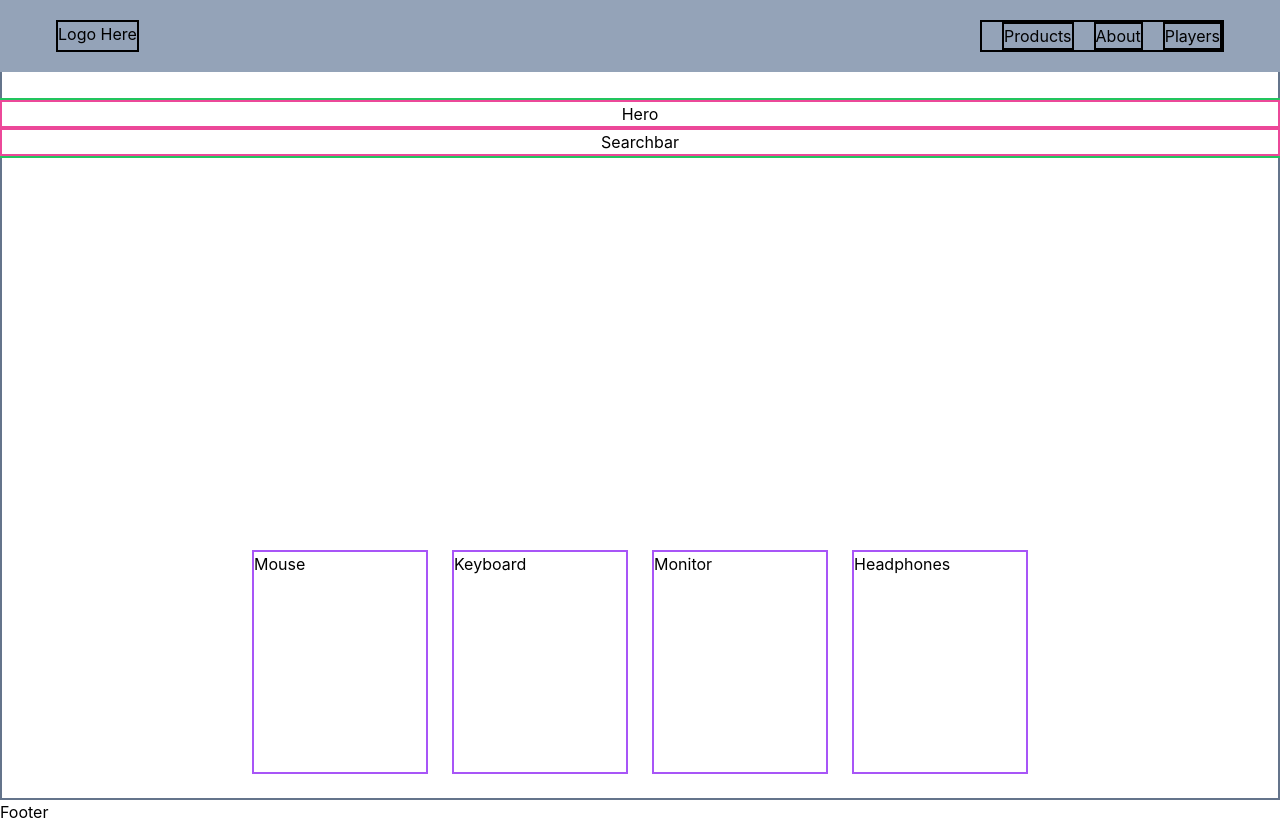
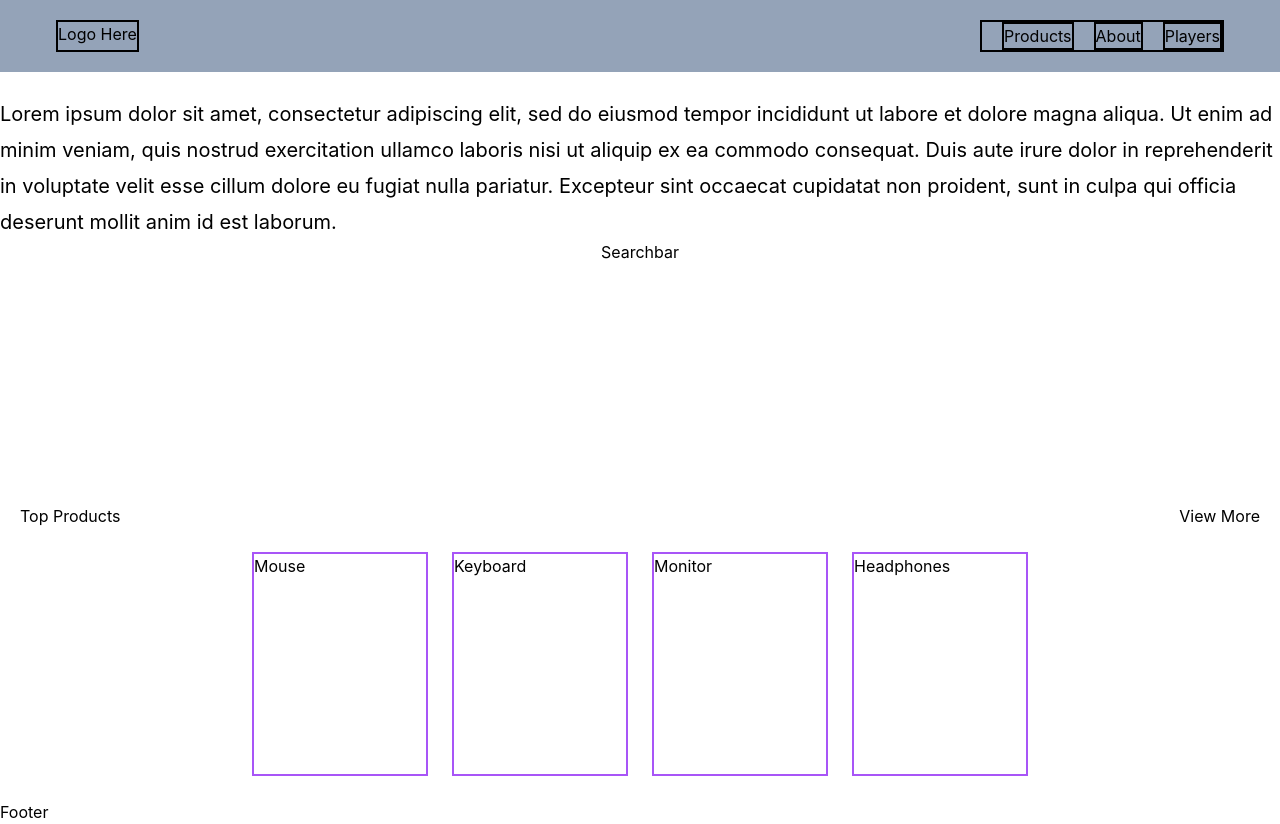
Before and after one commit to liucidity/gamer-gear, a Next.js app: page /home in a window 1280 px wide. Built offline with nearby package versions, Linux system fonts and the light colour scheme; what prettier-plugin-tailwindcss would draw is missing.

Commit message:
style: add lorem and carousel header

```diff
--- a/pages/home/index.tsx
+++ b/pages/home/index.tsx
@@ -4,9 +4,8 @@ import SnapCarousel from "../../components/SnapCarousel";
 // ---- Type Definitions
 // ** If the Home component below accepts more props, add them and their respective types in this Type declaration, and then destructure below **
 type Props = {
-  children: any,
-}
-
+  children: any;
+};
 
 const topProducts = [
   {
@@ -29,16 +28,22 @@ const topProducts = [
 
 const Home = ({ children }: Props) => {
   return (
-    <div className="flex h-screen w-screen flex-col items-center justify-between border-2 border-slate-500 px-10 pt-24">
-      <section className="flex w-screen flex-col items-center border-2 border-green-500">
-        <p className="flex w-screen items-center justify-center border-2 border-pink-500">
-          Hero
+    <div className="flex h-screen w-screen flex-col items-center justify-between pt-24">
+      <section className="flex w-full flex-col items-center">
+        <p className="prose-sm md:prose-xl">
+          Lorem ipsum dolor sit amet, consectetur adipiscing elit, sed do eiusmod tempor incididunt ut labore et dolore magna aliqua. Ut enim ad minim veniam, quis nostrud exercitation ullamco laboris nisi ut aliquip ex ea commodo consequat. Duis aute irure dolor in reprehenderit in voluptate velit esse cillum dolore eu fugiat nulla pariatur. Excepteur sint occaecat cupidatat non proident, sunt in culpa qui officia deserunt mollit anim id est laborum.
         </p>
-        <div className="flex w-screen items-center justify-center border-2 border-pink-500">
+        <div className="flex w-full items-center justify-center">
           Searchbar
         </div>
       </section>
-      <SnapCarousel products={topProducts} />
+      <section className="flex flex-col">
+        <header className="flex items-center justify-between px-5">
+          <div>Top Products</div>
+          <a>View More</a>
+        </header>
+        <SnapCarousel products={topProducts} />
+      </section>
     </div>
   );
 };
```
